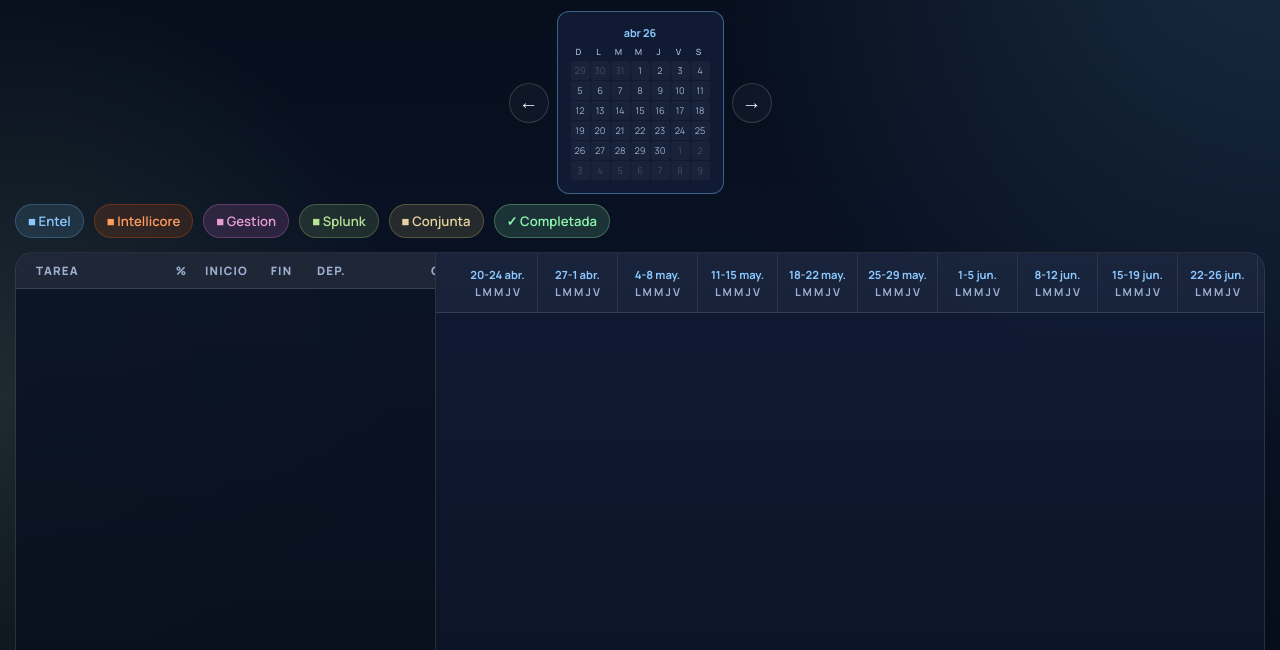
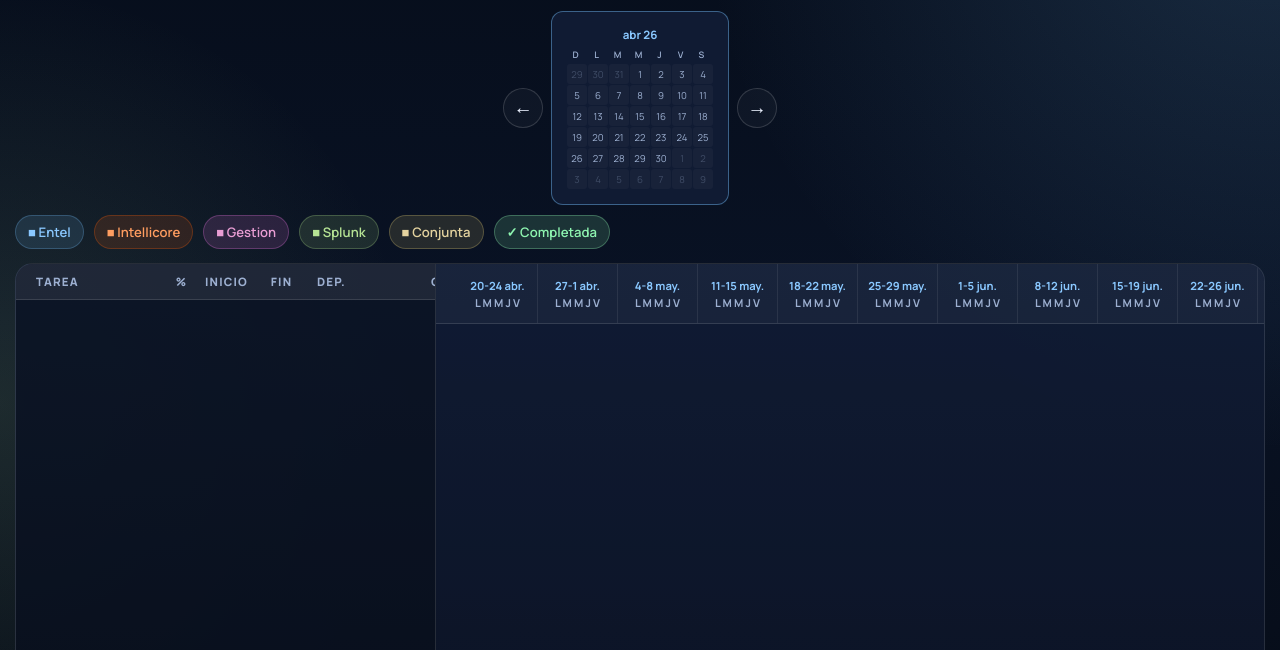
Before and after one commit to loreto2888/Roadmap_Automatizaci-nCoreEntel2026, a website: page gantt.html in a window 1280 px wide. Shown: the part 150-800 px from the top of the page. Drawn offline with nearby package versions, Linux system fonts and the light colour scheme.

Commit message:
style: agrandar calendarios y separar semanas

```diff
--- a/gantt.css
+++ b/gantt.css
@@ -375,16 +375,16 @@ h1 {
   justify-content: center;
   flex: 0 0 auto;
   min-width: auto;
-  max-width: 250px;
+  max-width: 270px;
 }
 
 .calendar-sidebar-container .gantt-calendar {
   background: rgba(17, 29, 53, 0.95);
   border: 1px solid rgba(103, 169, 223, 0.5);
   border-radius: 12px;
-  padding: 13px;
+  padding: 15px;
   color: var(--text);
-  font-size: 0.74rem;
+  font-size: 0.78rem;
   min-width: auto;
   width: 100%;
   max-width: 100%;
@@ -433,7 +433,7 @@ h1 {
   font-weight: 700;
   margin-bottom: 6px;
   color: #8ac8ff;
-  font-size: 0.68rem;
+  font-size: 0.72rem;
 }
 
 .calendar-weekdays {
@@ -463,8 +463,8 @@ h1 {
 .calendar-weekday-inline {
   font-weight: 600;
   color: var(--muted);
-  font-size: 0.54rem;
-  width: 16px;
+  font-size: 0.56rem;
+  width: 17px;
   text-align: center;
 }
 
@@ -497,13 +497,13 @@ h1 {
 }
 
 .calendar-day-inline {
-  width: 19px;
-  height: 19px;
+  width: 20px;
+  height: 20px;
   display: flex;
   align-items: center;
   justify-content: center;
   border-radius: 3px;
-  font-size: 0.58rem;
+  font-size: 0.6rem;
   cursor: pointer;
   background: rgba(255, 255, 255, 0.03);
   border: 1px solid transparent;
```
